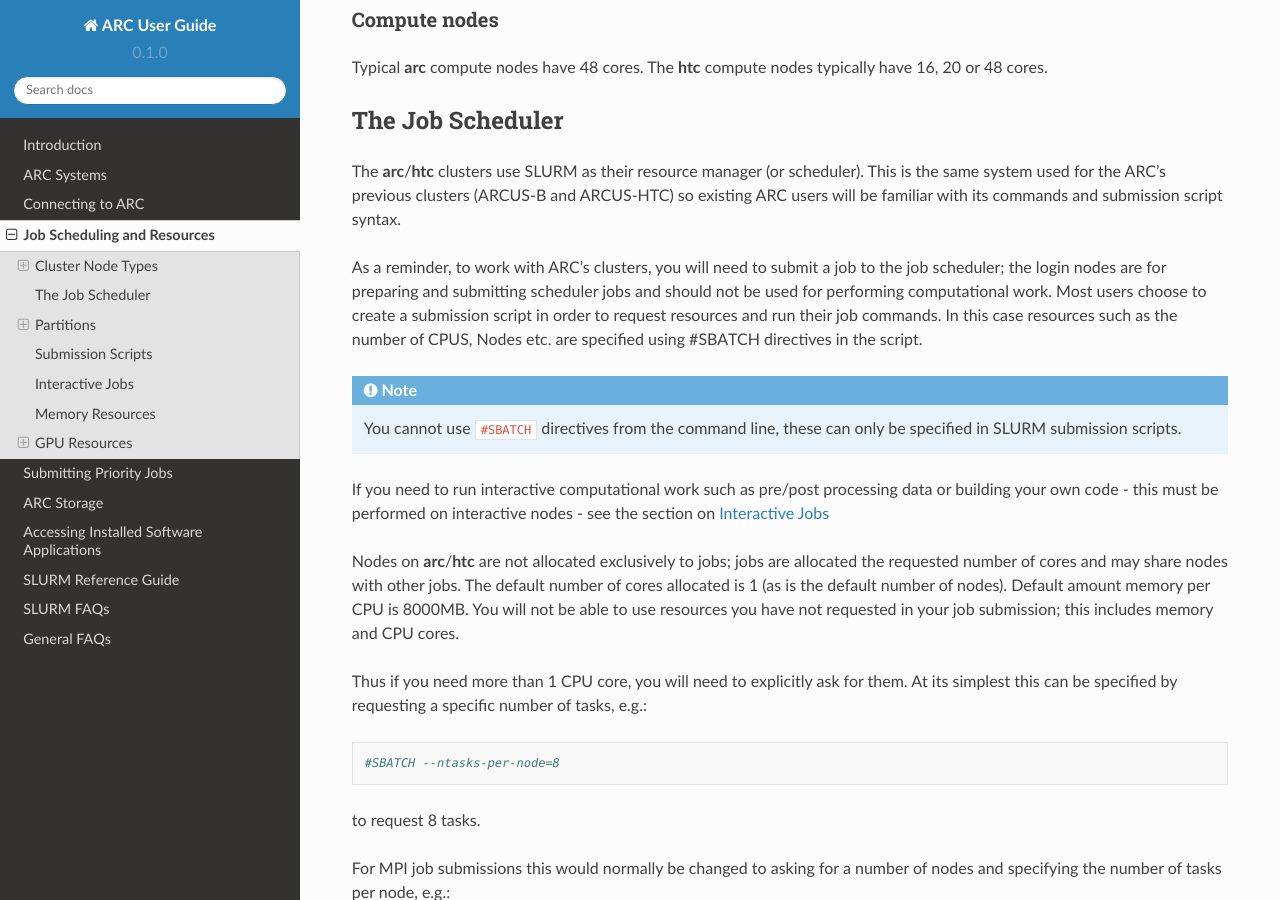
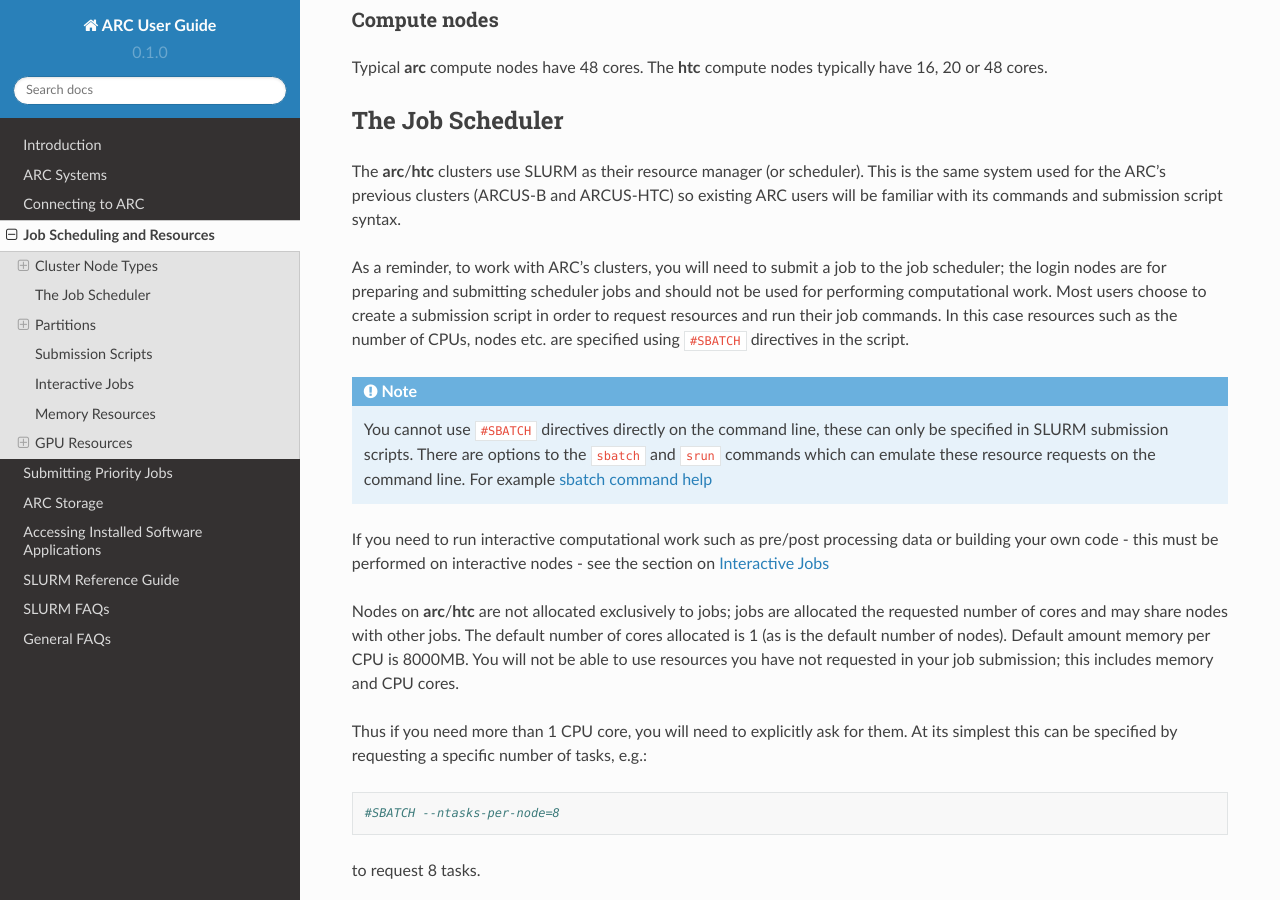
Before and after one commit to tina-friedrich/arc-user-guide, a Sphinx documentation site: the page built from docs/source/job-scheduling.rst, in a window 1280 px wide and 900 px high, scrolled down 550 px. Built offline with Sphinx 7.4.7 and the Read the Docs theme 2.0.0, drawn with Linux system fonts in a browser that asks for light colours.

Commit message:
Update job-scheduling.rst

```diff
--- a/docs/source/job-scheduling.rst
+++ b/docs/source/job-scheduling.rst
@@ -26,10 +26,10 @@
 
 The **arc**/**htc** clusters use SLURM as their resource manager (or scheduler). This is the same system used for the ARC's previous clusters (ARCUS-B and ARCUS-HTC) so existing ARC users will be familiar with its commands and submission script syntax.
 
-As a reminder, to work with ARC's clusters, you will need to submit a job to the job scheduler; the login nodes are for preparing and submitting scheduler jobs and should not be used for performing computational work. Most users choose to create a submission script in order to request resources and run their job commands. In this case resources such as the number of CPUS, Nodes etc. are specified using #SBATCH directives in the script.
+As a reminder, to work with ARC's clusters, you will need to submit a job to the job scheduler; the login nodes are for preparing and submitting scheduler jobs and should not be used for performing computational work. Most users choose to create a submission script in order to request resources and run their job commands. In this case resources such as the number of CPUs, nodes etc. are specified using ``#SBATCH`` directives in the script.
 
 .. Note::
-  You cannot use ``#SBATCH`` directives from the command line, these can only be specified in SLURM submission scripts.
+  You cannot use ``#SBATCH`` directives directly on the command line, these can only be specified in SLURM submission scripts. There are options to the ``sbatch`` and ``srun`` commands which can emulate these resource requests on the command line. For example `sbatch command help <https://slurm.schedmd.com/sbatch.html>`_
 
 If you need to run interactive computational work such as pre/post processing data or building your own code - this must be performed on interactive nodes - see the section on `Interactive Jobs <https://arc-user-guide.readthedocs.io/en/latest/job-scheduling.html#interactive-jobs>`_
 
```
